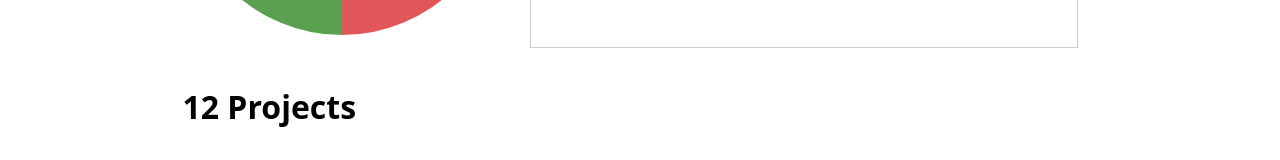
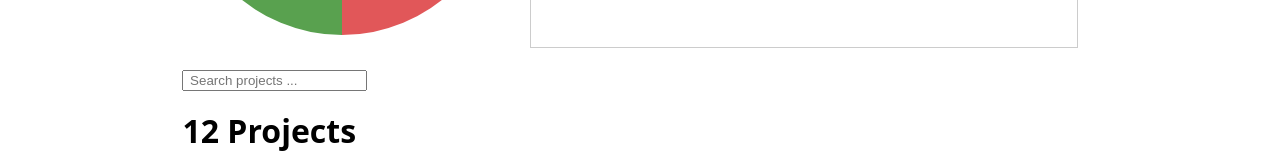
Before and after one commit to ccalobeto/tutorial-svelte, a SvelteKit app: page /projects in a window 1280 px wide. Shown: the part 384-544 px from the top of the page. Built offline with nearby package versions, Linux system fonts and the light colour scheme.

Commit message:
6.4.1 Adding a search for our projects - basic

```diff
--- a/src/routes/projects/+page.svelte
+++ b/src/routes/projects/+page.svelte
@@ -31,10 +31,16 @@
   <title>Projects</title>
 </svelte:head>
 
+<input
+  type="search"
+  bind:value={query}
+  aria-label="Search projects"
+  placeholder=" Search projects ..."
+/>
 <h1>
   {projects.length} Projects
   <div class="projects">
-    {#each projects as p}
+    {#each filteredProjects as p}
       <Project data={p} hLevel={3} />
     {/each}
   </div>
```
